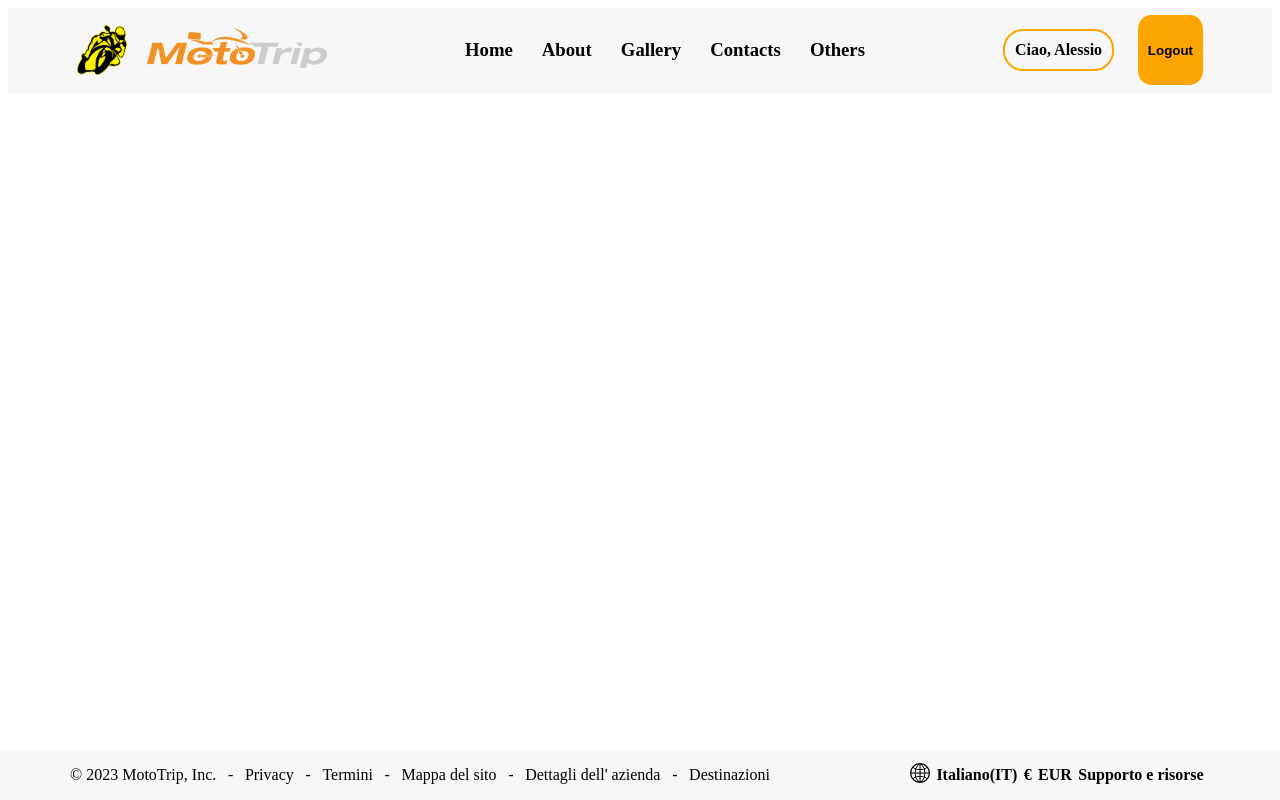
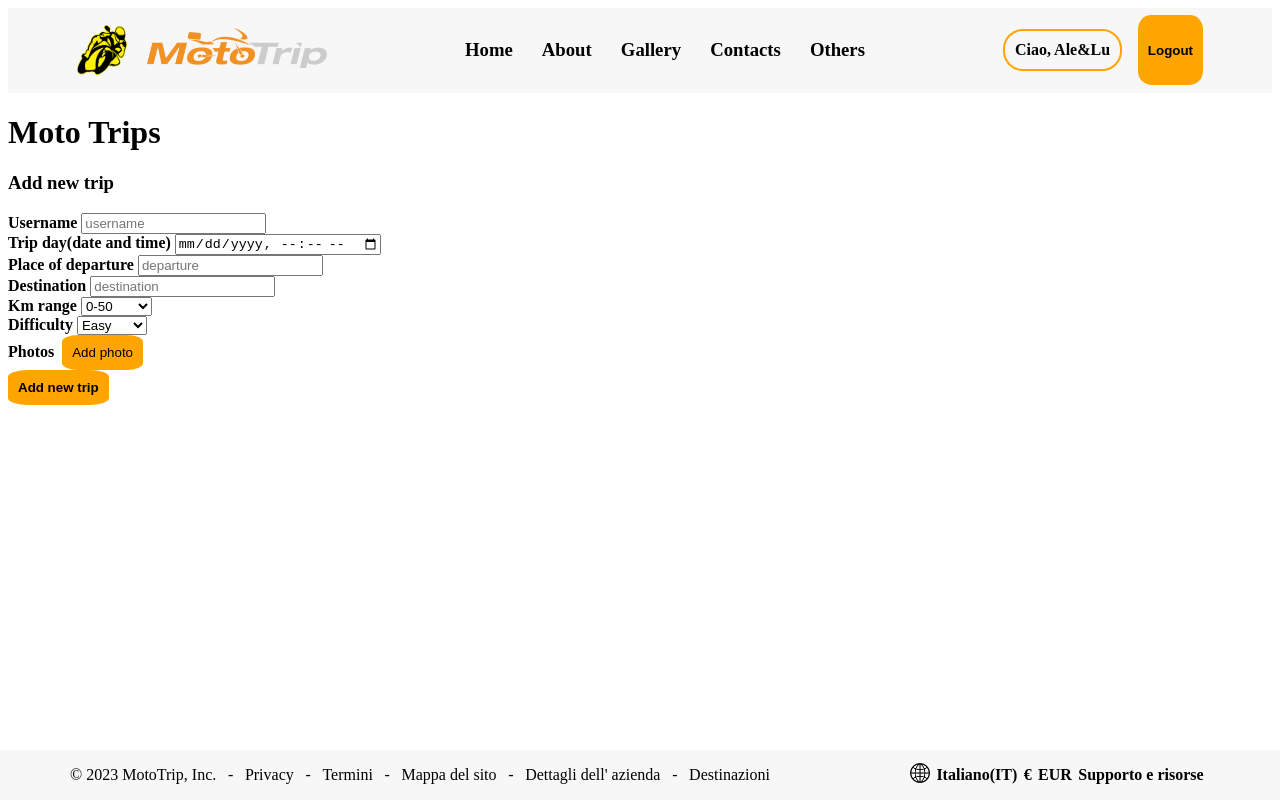
Before and after one commit to neosyn-ee/test, a plain HTML site: page motoTrip/index.html in a window 1280 px wide. Drawn offline with Linux system fonts and the light colour scheme.

Commit message:
removed folder

```diff
--- a/motoTrip/index.html
+++ b/motoTrip/index.html
@@ -26,10 +26,48 @@
         </div>
 
         <div class="navbar__buttons">
-            <h4 class="buttons__title">Ciao, Alessio</h4>
+            <h4 class="buttons__title">Ciao, Ale&Lu</h4>
             <button type="submit"><h4>Logout</h4></button>
         </div>
     </section>
+
+    <form>
+        <div class="container">
+            <h1>Moto Trips</h1>
+            <h3>Add new trip</h3>
+            <label for="username"><b>Username</b></label>
+            <input type="text" id="username" name="username" value="" placeholder="username"><br>
+            <label for="daytrip"><b>Trip day(date and time)</b></label>
+            <input type="datetime-local" id="daytrip" name="daytrip"><br>
+            <label for="departure"><b>Place of departure</b></label>
+            <input type="text" id="departure" name="departure" value="" placeholder="departure"><br>
+            <label for="destination"><b>Destination</b></label>
+            <input type="text" id="destination" name="destination" value="" placeholder="destination"><br>
+
+            <label for="km"><b>Km range</b></label>
+            <select name="km" id="km">
+                <option value="50">0-50</option>
+                <option value="100">51-100</option>
+                <option value="250">101-250</option>
+                <option value="400">251-400</option>
+                <option value="400+">400+</option>
+            </select>
+
+            <br><label for=""><b>Difficulty</b></label>
+            <select name="difficulty" id="difficulty">
+                <option value="easy">Easy</option>
+                <option value="medium">Medium</option>
+                <option value="hard">Hard</option>
+            </select><br>
+            <label for="photo"><b>Photos</b></label>
+            <input type="image" id="photo" name="photo" value="" placeholder="photo">
+            <button type="submit" class="image">Add photo</button><br>
+
+
+            <button type="submit" class="registerbtn"><b>Add new trip</b></button>
+        </div>
+
+    </form>
 
     <section class="footer">
         <div class="footer__left">
```
Also changed, not shown: Project_Moto_Trip/index.html (deleted, +0 -51 lines).
